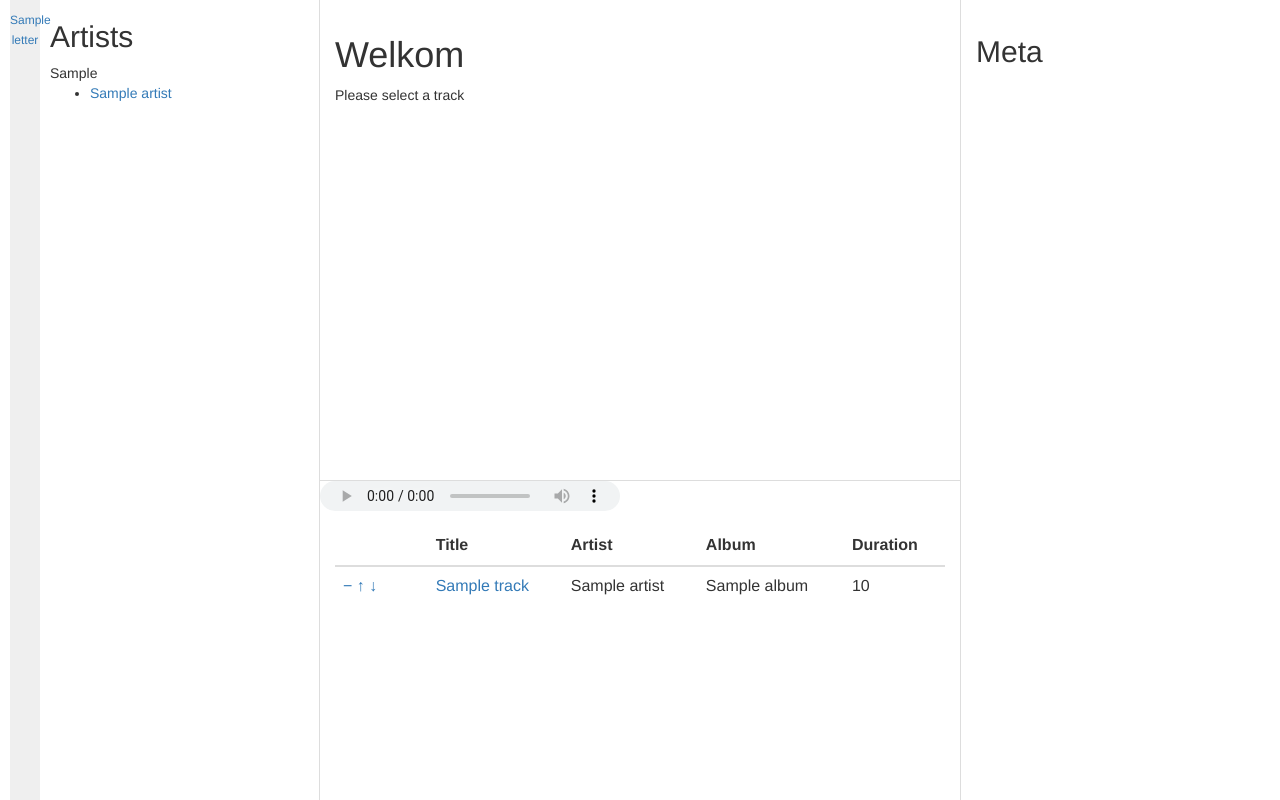
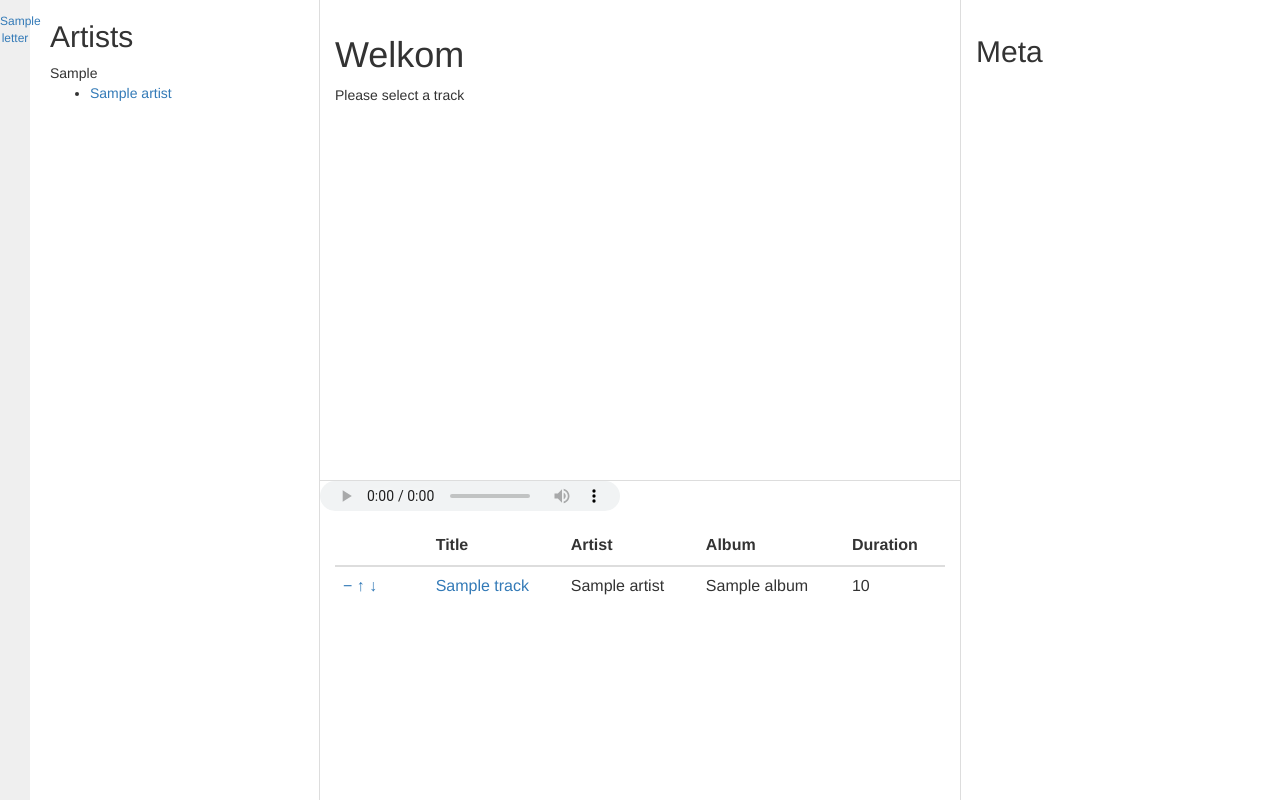
Before and after one commit to Menollo/menosic, a Django app: template menosic/music/templates/music/artist_list.html in a window 1280 px wide. Run offline with Django 3.2, Linux system fonts and the light colour scheme; the template is opened without the code that fills it: most values are stand-ins (such as "Sample title", 1, 10 or a date in 2020); some libraries are stand-ins or nearby versions.

Commit message:
* Fixed scrollspy for quick nav list, did some css modifications

```diff
--- a/menosic/menosic/templates/base.html
+++ b/menosic/menosic/templates/base.html
@@ -75,13 +75,20 @@
     font-size: 12px;
     text-align: center;
     padding: 10px 0px;
-    margin-left: -5px;
+    margin-left: -15px;
 }
-#navigation a {
+#navigation li a {
     width: 100%;
     text-align: center;
+    padding: 3px 0px;
     display: block;
-    line-height: 20px;
+}
+#navigation li a:hover {
+    background: #afafaf;
+}
+#navigation li.active > a {
+    background: #aaaaaa;
+    font-weight: 400;
 }
 @media (max-width: 767px) {
     #meta {
@@ -180,9 +187,11 @@ $(document).ready(function() {
     <div class="row">
         <div class="col-sm-3 col-md-3" id="artists" data-spy="scroll" data-target="#navigation">
             <div id="navigation" class="affix">
+              <ul class="nav">
               {% for letter in letters %}
-                  <a href="#{{ letter }}">{{ letter }}</a>
+                <li><a href="#{{ letter }}">{{ letter }}</a></li>
               {% endfor %}
+              </ul>
             </div>
             <div id="artists-list">
               <h2>Artists</h2>
@@ -190,8 +199,7 @@ $(document).ready(function() {
                 {% for artist in artists %}
                 {% ifchanged %}
                     </ul>
-                    <a name="{{ artist.sortname.0 }}"></a>
-                    {{ artist.sortname.0 }}
+                    <span id="{{ artist.sortname.0 }}">{{ artist.sortname.0 }}</span>
                     <ul>
                 {% endifchanged %}
                 <li><a href="{{ artist.get_absolute_url }}">{{ artist.name }}</a></li>
```
